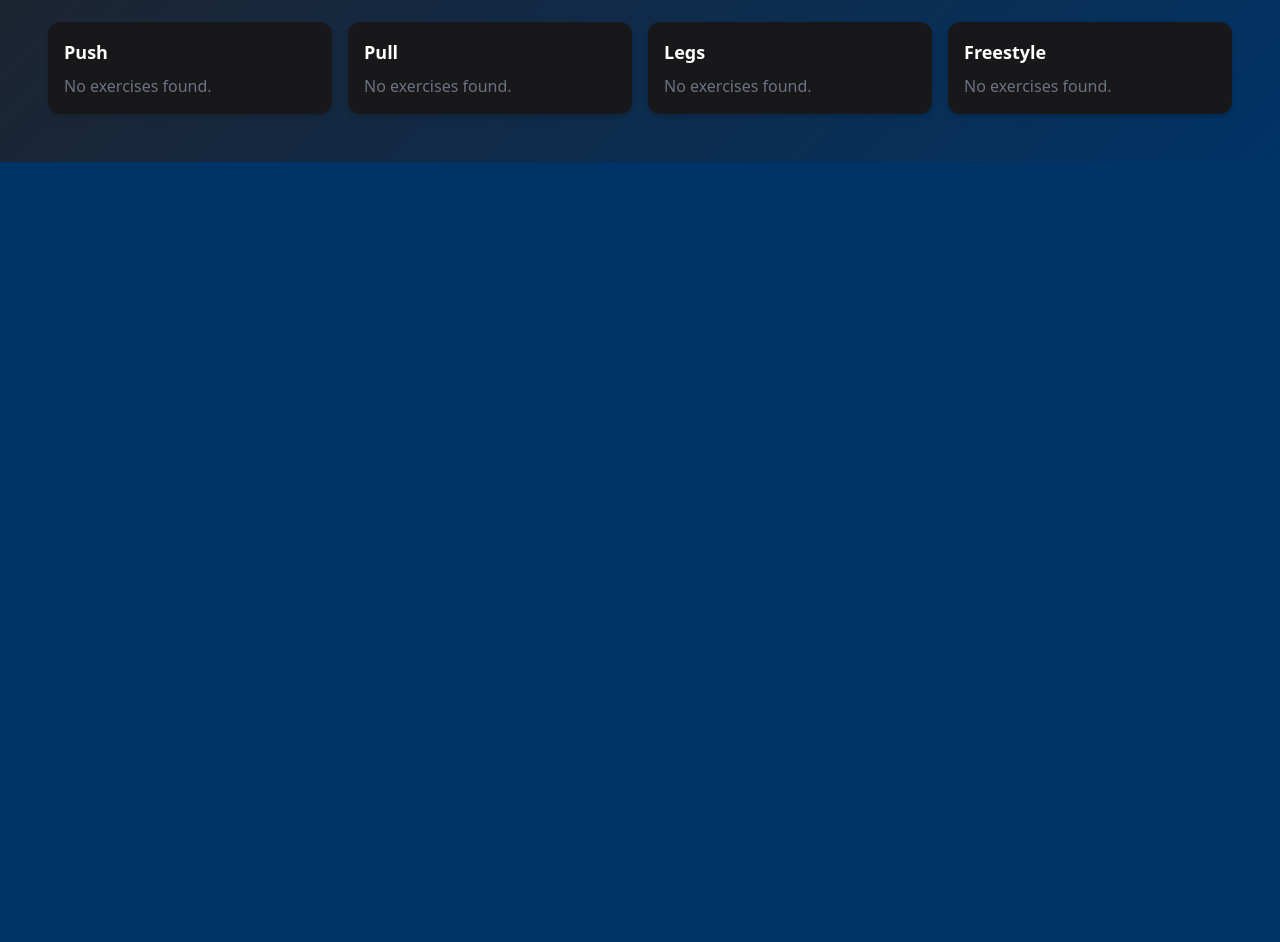
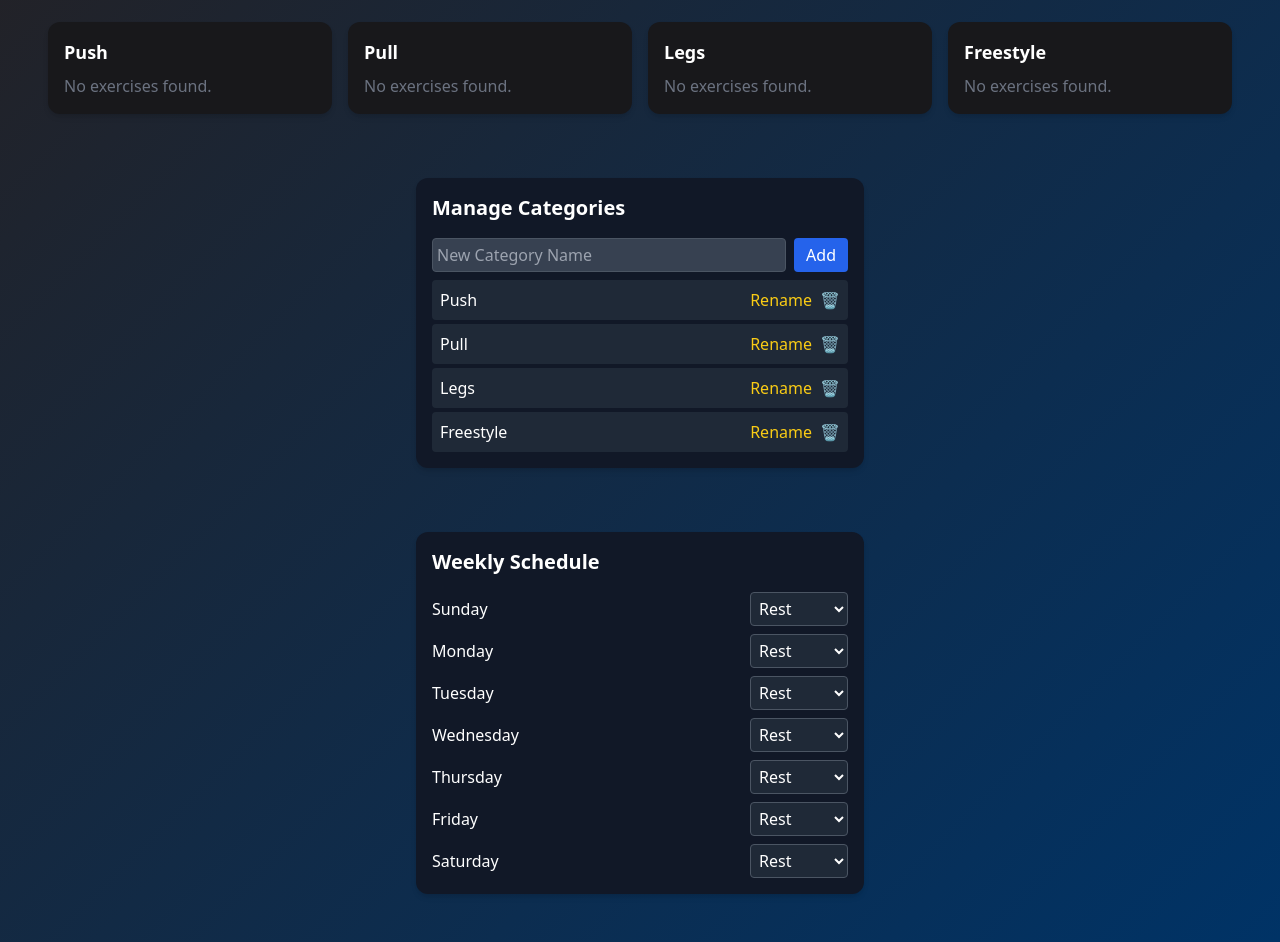
Before and after one commit to BrascoMarketing/Kevin-s-React-App-Tracker, a React (Vite) app: page / in a window 1280 px wide. Shown: the part 980-1922 px from the top of the page. Before the commit the page ends 1142 px from the top, so only its background shows below. Built offline with nearby package versions, Linux system fonts and the light colour scheme.

Commit message:
Major milestone marker: App will now allow custom category creation, dynamic dashboard population of new categories; all relative components updated for the new data structure

```diff
--- a/src/App.jsx
+++ b/src/App.jsx
@@ -1,5 +1,4 @@
 import { useState, useEffect } from "react";
-import { loadExerciseLibrary, saveExerciseLibrary } from "./utils/storage";
 import ExerciseFormPanel from "./components/ExerciseFormPanel";
 import ExerciseLibraryColumns from "./components/ExerciseLibraryColumns";
 import DayView from "./components/DayView";
@@ -9,26 +8,43 @@ import CalendarPanel from "./components/CalendarPanel";
 import DailyProgressRing from './components/DailyProgressRing';
 import { UserCircleIcon } from "@heroicons/react/24/solid";
 import UserProfileModal from "./components/UserProfileModal";
-
-const schedule = {
-  Sunday: "Rest",
-  Monday: "Push",
-  Tuesday: "Pull",
-  Wednesday: "Legs",
-  Thursday: "Push",
-  Friday: "Pull",
-  Saturday: "Freestyle",
-};
+import CategoryManager from "./components/CategoryManager";
+import WeeklyScheduleBuilder from "./components/WeeklyScheduleBuilder";
 
 function App() {
-  const [hasLoaded, setHasLoaded] = useState(false);
-  const [exerciseLibrary, setExerciseLibrary] = useState([]);
+  const [weeklySchedule] = useState(() => {
+  const saved = localStorage.getItem("weeklySchedule");
+  return saved
+    ? JSON.parse(saved)
+    : {
+        Sunday: "Rest",
+        Monday: "Rest",
+        Tuesday: "Rest",
+        Wednesday: "Rest",
+        Thursday: "Rest",
+        Friday: "Rest",
+        Saturday: "Rest",
+      };
+});
+  const [exerciseLibrary, setExerciseLibrary] = useState(() => {
+  const saved = localStorage.getItem("exerciseLibrary");
+    return saved ? JSON.parse(saved) : [];
+  });
+  useEffect(() => {
+    localStorage.setItem("exerciseLibrary", JSON.stringify(exerciseLibrary));
+  }, [exerciseLibrary]);
   const [exerciseLogs, setExerciseLogs] = useState(loadExerciseLogs());
   const [viewedDate, setViewedDate] = useState(new Date());
   const [isProfileOpen, setIsProfileOpen] = useState(false);
   const [notification, setNotification] = useState("");
+  const [exerciseCategories, setExerciseCategories] = useState([]);
+  const viewedKey = viewedDate.toDateString();
 
-  const viewedKey = viewedDate.toDateString();
+  useEffect(() => {
+    if (exerciseCategories.length > 0) {
+      localStorage.setItem("exerciseCategories", JSON.stringify(exerciseCategories));
+    }
+  }, [exerciseCategories]);
 
   const viewedLogs = exerciseLogs.filter(log =>
     new Date(log.date).toDateString() === viewedKey
@@ -37,7 +53,7 @@ function App() {
   const totalLoggedSetsForViewedDay = viewedLogs.reduce((sum, log) => sum + log.sets.length, 0);
 
   const viewedDayName = viewedDate.toLocaleDateString("en-US", { weekday: "long" });
-const viewedCategory = schedule[viewedDayName];
+  const viewedCategory = weeklySchedule[viewedDayName];
 
   const todayExerciseObjects = exerciseLibrary.filter(
     (ex) => ex.type.includes(viewedCategory)
@@ -47,18 +63,21 @@ const targetSets = todayExerciseObjects.reduce(
     0
   );
 
-  // Load from LocalStorage when app starts
   useEffect(() => {
-    const savedLibrary = loadExerciseLibrary();
-    setExerciseLibrary(savedLibrary);
-    setHasLoaded(true); // ✅ Mark as loaded
+  const saved = localStorage.getItem("exerciseCategories");
+  if (saved) {
+    setExerciseCategories(JSON.parse(saved));
+  } else {
+    const defaultCategories = [
+      { id: crypto.randomUUID(), name: "Push" },
+      { id: crypto.randomUUID(), name: "Pull" },
+      { id: crypto.randomUUID(), name: "Legs" },
+      { id: crypto.randomUUID(), name: "Freestyle" },
+    ];
+    setExerciseCategories(defaultCategories);
+    localStorage.setItem("exerciseCategories", JSON.stringify(defaultCategories));
+  }
 }, []);
-
-  // Save to LocalStorage whenever library changes
-  useEffect(() => {
-  if (!hasLoaded) return; // ✅ Block premature save
-  saveExerciseLibrary(exerciseLibrary);
-}, [exerciseLibrary, hasLoaded]);
 
   return (
     <>
@@ -87,7 +106,7 @@ const targetSets = todayExerciseObjects.reduce(
         <div className="grid grid-cols-1 lg:grid-cols-6 gap-4">
 
           <div className="lg:col-span-2 space-y-4">
-            <DayView library={exerciseLibrary} viewedDate={viewedDate} setViewedDate={setViewedDate} setExerciseLogs={setExerciseLogs} />
+            <DayView library={exerciseLibrary} viewedDate={viewedDate} setViewedDate={setViewedDate} setExerciseLogs={setExerciseLogs} weeklySchedule={weeklySchedule} />
           </div>
 
           <div className="lg:col-span-4">
@@ -114,7 +133,12 @@ const targetSets = todayExerciseObjects.reduce(
                 <CalendarPanel viewedDate={viewedDate} setViewedDate={setViewedDate} logs={exerciseLogs} />
               </div>
               <div className="bg-zinc-900 text-white rounded-xl p-4">
-                <ExerciseFormPanel library={exerciseLibrary} setLibrary={setExerciseLibrary} setNotification={setNotification} />
+                <ExerciseFormPanel
+                  library={exerciseLibrary}
+                  setLibrary={setExerciseLibrary}
+                  setNotification={setNotification}
+                  exerciseCategories={exerciseCategories}
+                />
               </div>
             </div>
 
@@ -129,6 +153,21 @@ const targetSets = todayExerciseObjects.reduce(
           <ExerciseLibraryColumns library={exerciseLibrary} setLibrary={setExerciseLibrary} />
         </div>
 
+        {/* Third Row */}
+        <div className="pt-4 space-y-4">
+          <CategoryManager
+            setNotification={setNotification}
+            setCategories={setExerciseCategories}
+            categories={exerciseCategories}
+          />
+        </div>
+        <div className="pt-4 space-y-4">
+          <WeeklyScheduleBuilder
+            categories={exerciseCategories}
+            setNotification={setNotification}
+          />
+        </div>
+
       </div>
     </div>
     </>
--- /dev/null
+++ b/src/components/CategoryManager.jsx
@@ -0,0 +1,176 @@
+import { useState, useEffect } from "react";
+import { v4 as uuidv4 } from "uuid";
+
+export default function CategoryManager({ categories, setCategories, setNotification }) {
+  const [newCategoryName, setNewCategoryName] = useState("");
+  const [error, setError] = useState("");
+  const [hasLoadedCategories, setHasLoadedCategories] = useState(false);  // Flag to prevent premature saving
+
+  // Load or initialize defaults on first mount
+  useEffect(() => {
+    const saved = localStorage.getItem("exerciseCategories");
+    if (saved) {
+      setCategories(JSON.parse(saved));
+    } else {
+      const defaults = [
+        { id: uuidv4(), name: "Push" },
+        { id: uuidv4(), name: "Pull" },
+        { id: uuidv4(), name: "Legs" },
+        { id: uuidv4(), name: "Freestyle" },
+      ];
+      setCategories(defaults);
+      localStorage.setItem("exerciseCategories", JSON.stringify(defaults));
+    }
+    setHasLoadedCategories(true);  // Now safe to start saving
+  }, []);
+
+  // Save only when categories have fully loaded
+  useEffect(() => {
+    if (hasLoadedCategories) {
+      localStorage.setItem("exerciseCategories", JSON.stringify(categories));
+    }
+  }, [categories, hasLoadedCategories]);
+
+  const handleAddCategory = () => {
+    const trimmedName = newCategoryName.trim();
+    if (!trimmedName) return;
+
+    const alreadyExists = categories.some(
+      (cat) => cat.name.toLowerCase() === trimmedName.toLowerCase()
+    );
+
+    if (alreadyExists) {
+      setError("Category already exists");
+      setTimeout(() => setError(""), 3000);
+      return;
+    }
+
+    const newCat = { id: uuidv4(), name: trimmedName };
+    setCategories([...categories, newCat]);
+    setNewCategoryName("");
+
+    setNotification(`Category "${trimmedName}" added!`);
+    setTimeout(() => setNotification(""), 3000);
+  };
+
+  const handleDeleteCategory = (id) => {
+  const deletedCategory = categories.find(cat => cat.id === id);
+  const updatedCategories = categories.filter((cat) => cat.id !== id);
+  setCategories(updatedCategories);
+
+  // Remove from weekly schedule if assigned
+  const savedSchedule = JSON.parse(localStorage.getItem("weeklySchedule")) || {};
+  const updatedSchedule = {};
+  for (const [day, assignedCategory] of Object.entries(savedSchedule)) {
+    updatedSchedule[day] = assignedCategory === deletedCategory.name ? "Rest" : assignedCategory;
+  }
+  localStorage.setItem("weeklySchedule", JSON.stringify(updatedSchedule));
+
+  setNotification(`Category "${deletedCategory.name}" deleted and schedule updated.`);
+  setTimeout(() => setNotification(""), 3000);
+};
+
+  // Sync schedule when category is renamed
+const handleRenameCategory = (id, newName) => {
+  const targetCategory = categories.find((cat) => cat.id === id);
+  if (!targetCategory) return; // Exit if not found
+
+  const updatedCategories = categories.map((cat) =>
+    cat.id === id ? { ...cat, name: newName } : cat
+  );
+  setCategories(updatedCategories);
+
+  // Sync weekly schedule if this category was assigned to any day
+  const savedSchedule = JSON.parse(localStorage.getItem("weeklySchedule")) || {};
+  const updatedSchedule = {};
+  for (const [day, assignedCategory] of Object.entries(savedSchedule)) {
+    updatedSchedule[day] =
+      assignedCategory === targetCategory.name ? newName : assignedCategory;
+  }
+  localStorage.setItem("weeklySchedule", JSON.stringify(updatedSchedule));
+
+  setNotification(`Category renamed to "${newName}"`);
+  setTimeout(() => setNotification(""), 3000);
+};
+
+const [renameInput, setRenameInput] = useState("");
+const [renameTargetId, setRenameTargetId] = useState(null);
+
+  return (
+    <div className="bg-gray-900 text-white rounded-xl shadow-md p-4 w-full max-w-md mx-auto mt-8">
+      <h2 className="text-xl font-bold mb-4">Manage Categories</h2>
+      <div className="flex space-x-2 mb-2">
+        <input
+          className="flex-1 bg-gray-700 text-white border border-gray-600 p-1 rounded"
+          type="text"
+          placeholder="New Category Name"
+          value={newCategoryName}
+          onChange={(e) => setNewCategoryName(e.target.value)}
+        />
+        <button
+          onClick={handleAddCategory}
+          className="bg-blue-600 text-white px-3 py-1 rounded"
+        >
+          Add
+        </button>
+      </div>
+      {error && <div className="text-red-500 text-sm mb-2">{error}</div>}
+      <ul className="space-y-1">
+  {categories.map((cat) => (
+    <li key={cat.id} className="flex justify-between items-center bg-gray-800 p-2 rounded">
+      {renameTargetId === cat.id ? (
+        <div className="flex space-x-2">
+          <input
+            value={renameInput}
+            onChange={(e) => setRenameInput(e.target.value)}
+            className="bg-gray-700 text-white border border-gray-600 p-1 rounded"
+          />
+          <button
+            onClick={() => {
+              handleRenameCategory(cat.id, renameInput);
+              setRenameTargetId(null);
+              setRenameInput("");
+            }}
+            className="text-green-400"
+          >
+            Save
+          </button>
+          <button
+            onClick={() => {
+              setRenameTargetId(null);
+              setRenameInput("");
+            }}
+            className="text-red-400"
+          >
+            Cancel
+          </button>
+        </div>
+      ) : (
+        <>
+          <span>{cat.name}</span>
+          <div className="flex space-x-2">
+            <button
+              onClick={() => {
+                setRenameTargetId(cat.id);
+                setRenameInput(cat.name);
+              }}
+              className="text-yellow-400"
+            >
+              Rename
+            </button>
+            <button
+              onClick={() => handleDeleteCategory(cat.id)}
+              className="text-red-400"
+            >
+              🗑️
+            </button>
+          </div>
+        </>
+      )}
+    </li>
+  ))}
+</ul>
+
+    </div>
+  );
+}
--- a/src/components/DayView.jsx
+++ b/src/components/DayView.jsx
@@ -1,40 +1,26 @@
 import { loadExerciseLogs } from "../utils/storage";
-import { useState } from "react";
+import { useState, useEffect } from "react";
 import { v4 as uuidv4 } from "uuid";
-import { useEffect } from "react";
-import { ChevronDoubleLeftIcon } from "@heroicons/react/24/solid";
-import { ChevronDoubleRightIcon } from "@heroicons/react/24/solid";
-import { CalendarDaysIcon } from "@heroicons/react/24/solid";
-import { PlusIcon } from "@heroicons/react/24/solid";
-import { TrashIcon } from "@heroicons/react/24/solid";
-import { ArrowUturnLeftIcon } from "@heroicons/react/24/solid";
-import { CheckBadgeIcon } from "@heroicons/react/24/solid";
+import { ChevronDoubleLeftIcon, ChevronDoubleRightIcon, CalendarDaysIcon, PlusIcon, TrashIcon, ArrowUturnLeftIcon, CheckBadgeIcon } from "@heroicons/react/24/solid";
 
-const schedule = {
-  Sunday: "Rest",
-  Monday: "Push",
-  Tuesday: "Pull",
-  Wednesday: "Legs",
-  Thursday: "Push",
-  Friday: "Pull",
-  Saturday: "Freestyle",
-};
-
+// Generate unique key for each exercise on a specific day
 function getExerciseDayKey(exerciseId, date) {
   const midnightTimestamp = new Date(date.getFullYear(), date.getMonth(), date.getDate()).getTime();
   return `${exerciseId}-${midnightTimestamp}`;
 }
 
-export default function DayView({  library, viewedDate, setViewedDate, setExerciseLogs }) {
-
-
+// Safely get the category assigned for a given date
 function getCategoryForDate(date) {
   const dayName = date.toLocaleDateString("en-US", { weekday: "long" });
-  return schedule[dayName];
+  const savedSchedule = JSON.parse(localStorage.getItem("weeklySchedule")) || {};
+  return savedSchedule[dayName] || "Rest";
 }
 
-const viewedCategory = getCategoryForDate(viewedDate);
+export default function DayView({ library, viewedDate, setViewedDate, setExerciseLogs }) {
   const [exerciseStates, setExerciseStates] = useState({});
+
+  const viewedCategory = getCategoryForDate(viewedDate);  // Get the active category first
+  const exercisesForToday = library.filter((ex) => ex.type.includes(viewedCategory));  // Filter exercises for that category
 
   useEffect(() => {
     const savedLogs = loadExerciseLogs();
@@ -51,8 +37,6 @@ useEffect(() => {
 
     setExerciseStates(initialStates);
   }, [viewedDate]);
-
-  const exercisesForToday = library.filter((ex) => ex.type.includes(viewedCategory));
 
   if (viewedCategory === "Rest") {
     const navigation = (
--- /dev/null
+++ b/src/components/WeeklyScheduleBuilder.jsx
@@ -0,0 +1,49 @@
+import { useState, useEffect } from "react";
+
+export default function WeeklyScheduleBuilder({ setNotification, categories }) {
+  const daysOfWeek = ["Sunday", "Monday", "Tuesday", "Wednesday", "Thursday", "Friday", "Saturday"];
+
+  // Load saved schedule or default to Rest
+  const [weeklySchedule, setWeeklySchedule] = useState(() => {
+    const saved = localStorage.getItem("weeklySchedule");
+    return saved
+      ? JSON.parse(saved)
+      : daysOfWeek.reduce((acc, day) => ({ ...acc, [day]: "Rest" }), {});
+  });
+
+  // Save schedule to LocalStorage when updated
+  useEffect(() => {
+    localStorage.setItem("weeklySchedule", JSON.stringify(weeklySchedule));
+  }, [weeklySchedule]);
+
+  const handleScheduleChange = (day, category) => {
+    setWeeklySchedule((prev) => ({ ...prev, [day]: category }));
+    setNotification(`${day} updated to "${category}"`);
+    setTimeout(() => setNotification(""), 3000);
+  };
+
+  return (
+    <div className="bg-gray-900 text-white rounded-xl shadow-md p-4 w-full max-w-md mx-auto mt-8">
+      <h2 className="text-xl font-bold mb-4">Weekly Schedule</h2>
+      <ul className="space-y-2">
+        {daysOfWeek.map((day) => (
+          <li key={day} className="flex justify-between items-center">
+            <span>{day}</span>
+            <select
+              value={weeklySchedule[day]}
+              onChange={(e) => handleScheduleChange(day, e.target.value)}
+              className="bg-gray-800 text-white border border-gray-600 p-1 rounded"
+            >
+              <option value="Rest">Rest</option>
+              {categories.map((cat) => (
+                <option key={cat.id} value={cat.name}>
+                  {cat.name}
+                </option>
+              ))}
+            </select>
+          </li>
+        ))}
+      </ul>
+    </div>
+  );
+}
```
Also changed, not shown: src/components/ExerciseEditModal.jsx (+14 -7 lines), src/components/ExerciseFormPanel.jsx (+7 -7 lines), src/components/ExerciseLibraryColumns.jsx (+5 -6 lines). Lines whose indentation alone changed are shown as unchanged.
